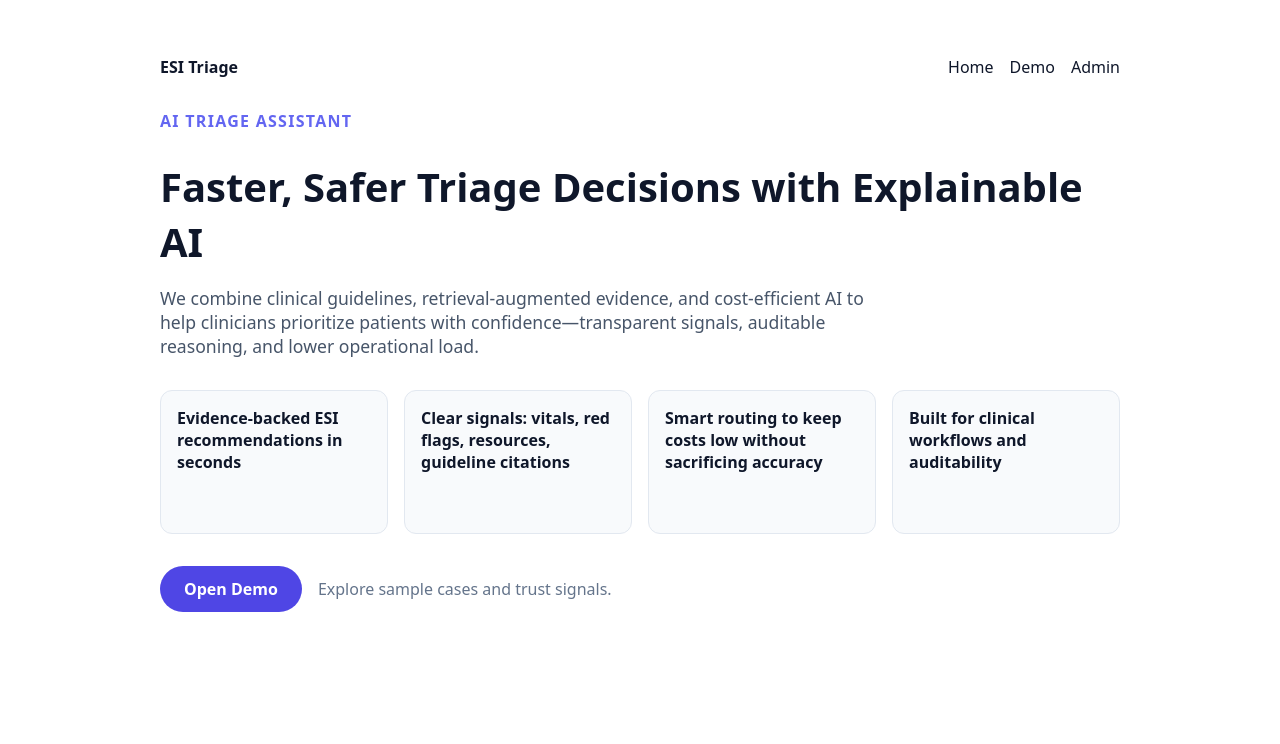
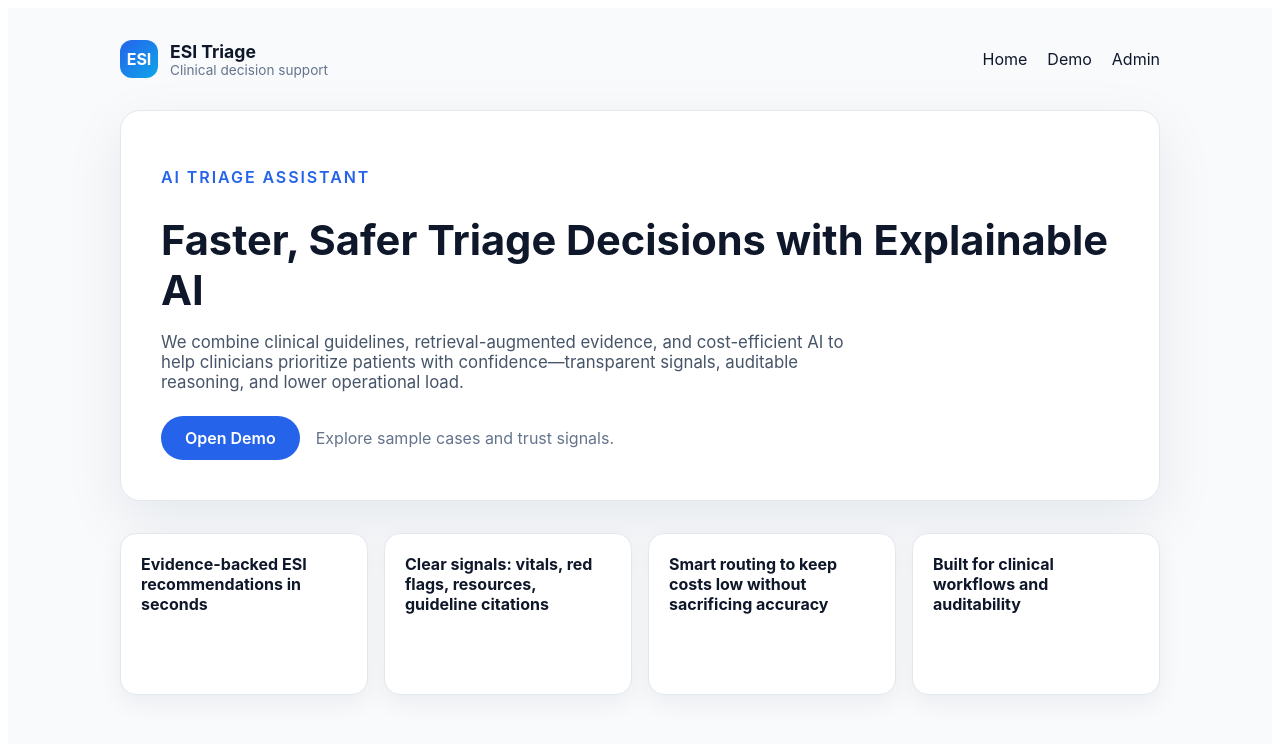
Before and after one commit to zhiruiluo/esi_triage_mvp, a Next.js app in the folder nextjs-app/: page / in a window 1280 px wide. Shown: the top 744 px of the page. Built offline with nearby package versions, Linux system fonts and the light colour scheme.

Commit message:
Refine medical UI styling

```diff
--- a/nextjs-app/pages/index.tsx
+++ b/nextjs-app/pages/index.tsx
@@ -4,13 +4,13 @@ export default function Home() {
   return (
     <div
       style={{
-        fontFamily: "system-ui",
-        padding: "3rem 2rem",
-        maxWidth: 960,
-        margin: "0 auto",
+        fontFamily: "'Inter', system-ui, -apple-system, sans-serif",
+        background: "#f8fafc",
         color: "#0f172a",
+        minHeight: "100vh",
       }}
     >
+      <div style={{ maxWidth: 1040, margin: "0 auto", padding: "2rem 1.75rem 3rem" }}>
         <nav
           style={{
             display: "flex",
@@ -19,8 +19,29 @@ export default function Home() {
             marginBottom: "2rem",
           }}
         >
-        <strong>ESI Triage</strong>
-        <div style={{ display: "flex", gap: "1rem" }}>
+          <div style={{ display: "flex", alignItems: "center", gap: "0.75rem" }}>
+            <div
+              style={{
+                width: 38,
+                height: 38,
+                borderRadius: 12,
+                background: "linear-gradient(135deg, #2563eb, #0ea5e9)",
+                color: "white",
+                display: "grid",
+                placeItems: "center",
+                fontWeight: 700,
+              }}
+            >
+              ESI
+            </div>
+            <div>
+              <strong style={{ fontSize: "1.1rem" }}>ESI Triage</strong>
+              <div style={{ color: "#64748b", fontSize: "0.85rem" }}>
+                Clinical decision support
+              </div>
+            </div>
+          </div>
+          <div style={{ display: "flex", gap: "1.25rem" }}>
             <Link href="/" style={{ textDecoration: "none", color: "#0f172a" }}>
               Home
             </Link>
@@ -32,18 +53,45 @@ export default function Home() {
             </Link>
           </div>
         </nav>
-      <header style={{ marginBottom: "2rem" }}>
-        <p style={{ color: "#6366f1", fontWeight: 600, letterSpacing: "0.08em" }}>
+        <header
+          style={{
+            marginBottom: "2rem",
+            padding: "2.5rem",
+            borderRadius: 20,
+            background: "white",
+            border: "1px solid #e2e8f0",
+            boxShadow: "0 20px 60px rgba(15, 23, 42, 0.08)",
+          }}
+        >
+          <p style={{ color: "#2563eb", fontWeight: 600, letterSpacing: "0.12em" }}>
             AI TRIAGE ASSISTANT
           </p>
-        <h1 style={{ fontSize: "2.5rem", marginBottom: "0.5rem" }}>
+          <h1 style={{ fontSize: "2.6rem", marginBottom: "0.75rem" }}>
             Faster, Safer Triage Decisions with Explainable AI
           </h1>
-        <p style={{ color: "#475569", fontSize: "1.1rem", maxWidth: 720 }}>
+          <p style={{ color: "#475569", fontSize: "1.05rem", maxWidth: 720 }}>
             We combine clinical guidelines, retrieval-augmented evidence, and cost-efficient AI to
             help clinicians prioritize patients with confidence—transparent signals, auditable
             reasoning, and lower operational load.
           </p>
+          <div style={{ display: "flex", gap: "1rem", marginTop: "1.5rem" }}>
+            <Link
+              href="/demo"
+              style={{
+                padding: "0.75rem 1.5rem",
+                background: "#2563eb",
+                color: "white",
+                borderRadius: 999,
+                textDecoration: "none",
+                fontWeight: 600,
+              }}
+            >
+              Open Demo
+            </Link>
+            <span style={{ alignSelf: "center", color: "#64748b" }}>
+              Explore sample cases and trust signals.
+            </span>
+          </div>
         </header>
 
         <section
@@ -51,7 +99,6 @@ export default function Home() {
             display: "grid",
             gridTemplateColumns: "repeat(auto-fit, minmax(220px, 1fr))",
             gap: "1rem",
-          marginBottom: "2rem",
           }}
         >
           {[
@@ -63,41 +110,19 @@ export default function Home() {
             <div
               key={item}
               style={{
-              background: "#f8fafc",
+                background: "white",
                 border: "1px solid #e2e8f0",
-              borderRadius: 12,
-              padding: "1rem",
-              minHeight: 110,
+                borderRadius: 16,
+                padding: "1.25rem",
+                minHeight: 120,
+                boxShadow: "0 8px 24px rgba(15, 23, 42, 0.06)",
               }}
             >
               <strong style={{ display: "block" }}>{item}</strong>
             </div>
           ))}
         </section>
-
-      <section
-        style={{
-          display: "flex",
-          flexWrap: "wrap",
-          gap: "1rem",
-          alignItems: "center",
-        }}
-      >
-        <Link
-          href="/demo"
-          style={{
-            padding: "0.75rem 1.5rem",
-            background: "#4f46e5",
-            color: "white",
-            borderRadius: 999,
-            textDecoration: "none",
-            fontWeight: 600,
-          }}
-        >
-          Open Demo
-        </Link>
-        <span style={{ color: "#64748b" }}>Explore sample cases and trust signals.</span>
-      </section>
+      </div>
     </div>
   );
 }
```
Also changed, not shown: nextjs-app/pages/demo.tsx (+90 -26 lines). Lines whose indentation alone changed are shown as unchanged.
